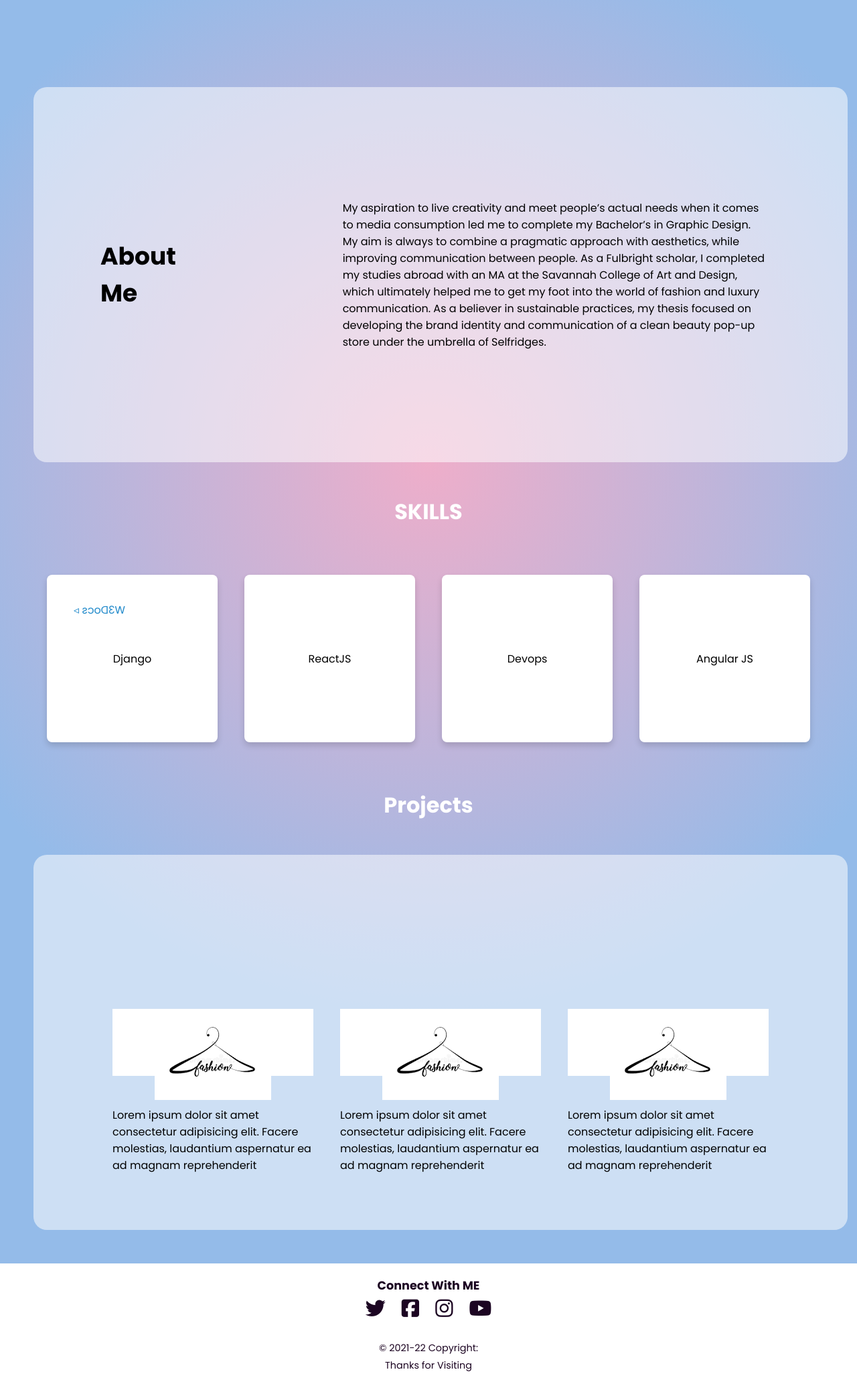
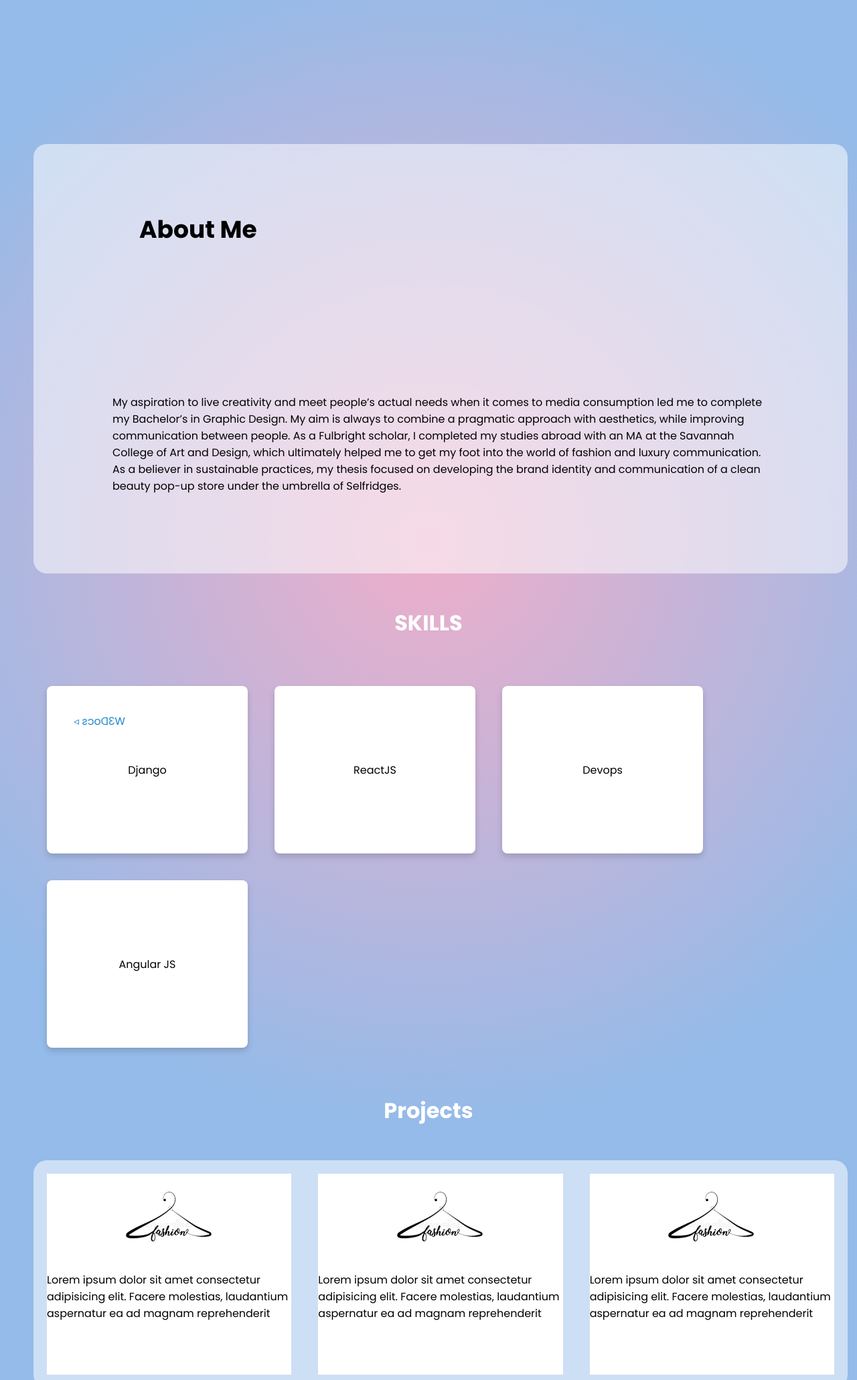
Before and after one commit to HarshadPh/Portfolio_website, a plain HTML site: page index.html in a window 1280 px wide. Shown: the part 720-2780 px from the top of the page at 67% size. Drawn offline with Linux system fonts and the light colour scheme.

Commit message:
project responsivness & nav back blur

```diff
--- a/style.css
+++ b/style.css
@@ -18,7 +18,7 @@
 }
 header
 {
-    position: absolute;
+    position: sticky;
     top: 0;
     left: 0;
     width: 100%;
@@ -27,6 +27,8 @@
     justify-content: space-between;
     align-items: center;
     z-index:  1000000;
+    background: transparent;
+    backdrop-filter: blur(10px);
 }
 
 header .logo
@@ -161,12 +163,13 @@
 
 
 div.about{
-    height: 70vh;
+    height: fit-content;
     width: 95%;
     background-color: #ffffff89;
     margin: 50px;
     border-radius: 20px;
     display: flex;
+    flex-wrap: wrap;
     align-items: center;
     justify-content: center;
 }
@@ -200,6 +203,7 @@
 }
 div.skills{
     display: flex;
+    flex-wrap: wrap;
     align-items: center;
     margin: 50px;
 
@@ -280,17 +284,21 @@
 
 /* projects */
 .projects{
-    height: 70vh;
+
+    grid-template-columns: repeat(2,1fr);
+    height: fit-content;
     width: 95%;
     background-color: #ffffff89;
     margin: 50px;
     border-radius: 20px;
     display: flex;
+    flex-wrap: wrap;
     align-items: center;
-    justify-content: center;
+    justify-content: space-evenly;
 }
 .project {
-    width: 300px; height: 100px;
+    flex: 1 1 300px;
+    width: 300px; height: 300px;
     perspective: 800px;
     margin: 20px;
     background-color: #fff;
```
